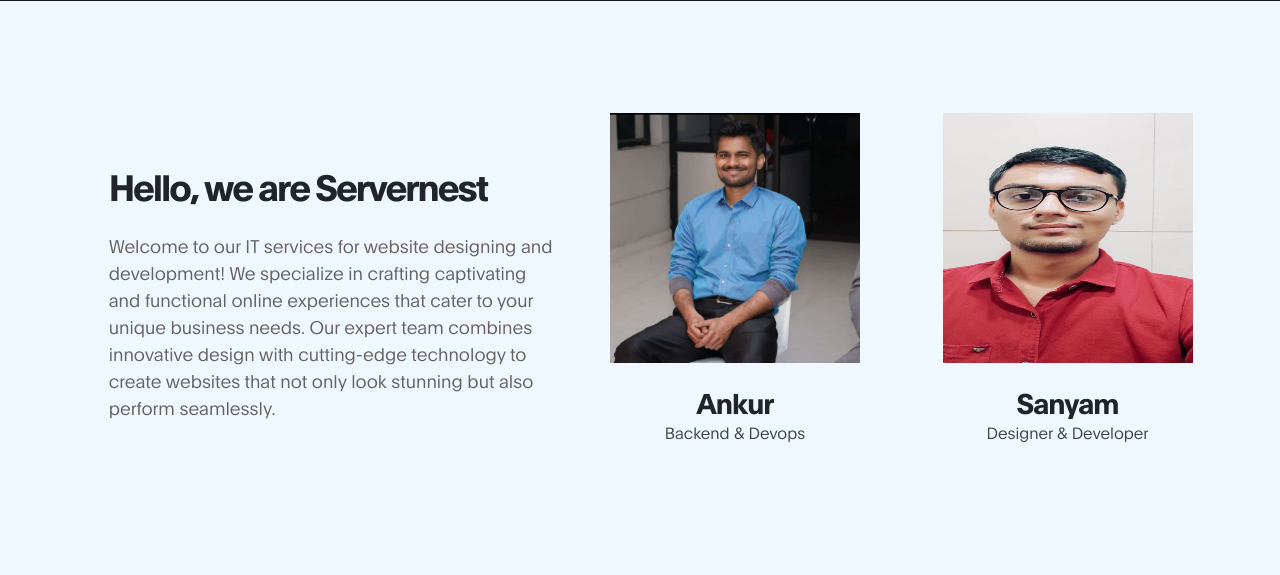
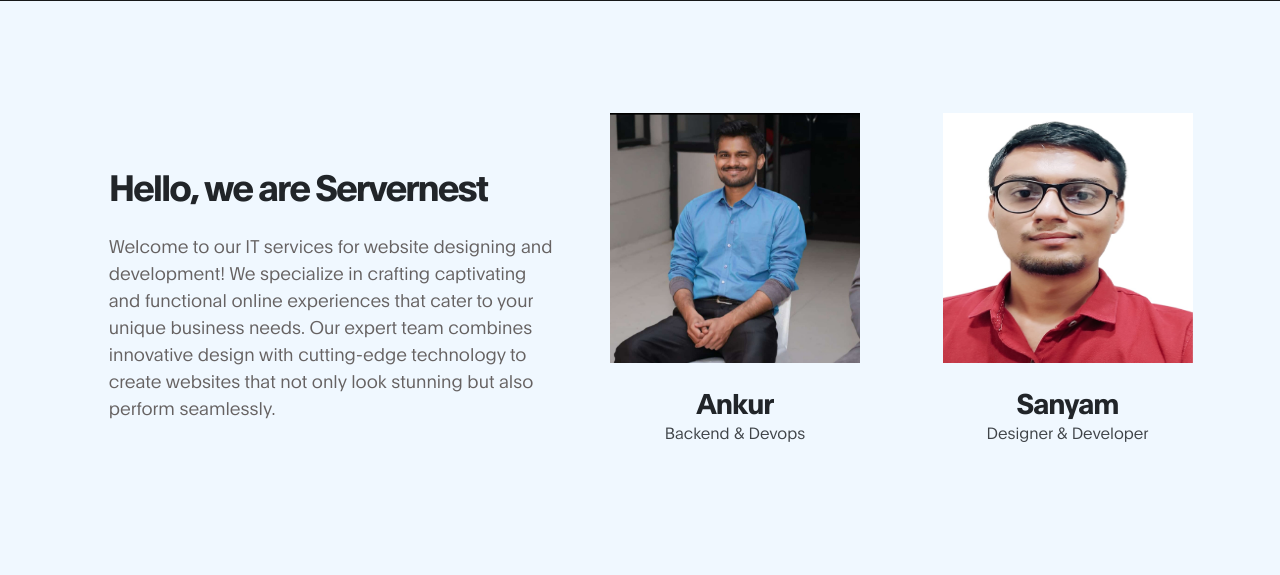
Before and after one commit to testacc93/serverside, a Django app: page / in a window 1280 px wide. Shown: the part 1397-1972 px from the top of the page. Run offline with Django 4.2, Linux system fonts and the light colour scheme; some libraries are stand-ins or nearby versions.

Commit message:
added sanyam image new

```diff
--- a/templates/home.html
+++ b/templates/home.html
@@ -190,7 +190,7 @@
 
                             <div class="ml-lg-auto col-lg-3 col-md-6 col-12" data-aos="fade-up" data-aos-delay="700">
                                 <div class="team-thumb">
-                                    <img height="250px" width= "250px" src="{% static "images/team/sanyam.jpeg" %}" class="img-fluid" alt="developer">
+                                    <img height="250px" width= "250px" src="{% static "images/team/sanyamn.jpeg" %}" class="img-fluid" alt="developer">
 
                                     <div class="team-info d-flex flex-column">
 
```
Also changed, not shown: serversideapp/static/images/team/sanyamn.jpeg (added).
